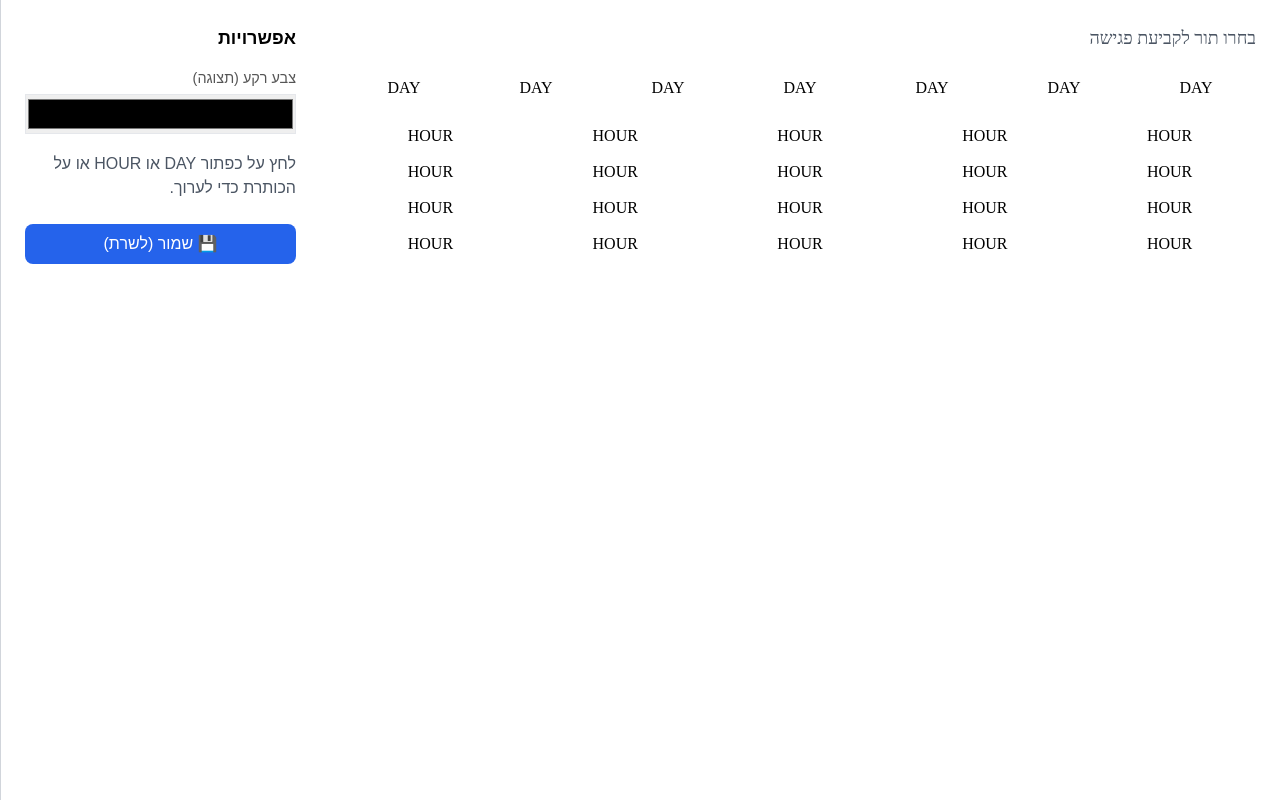
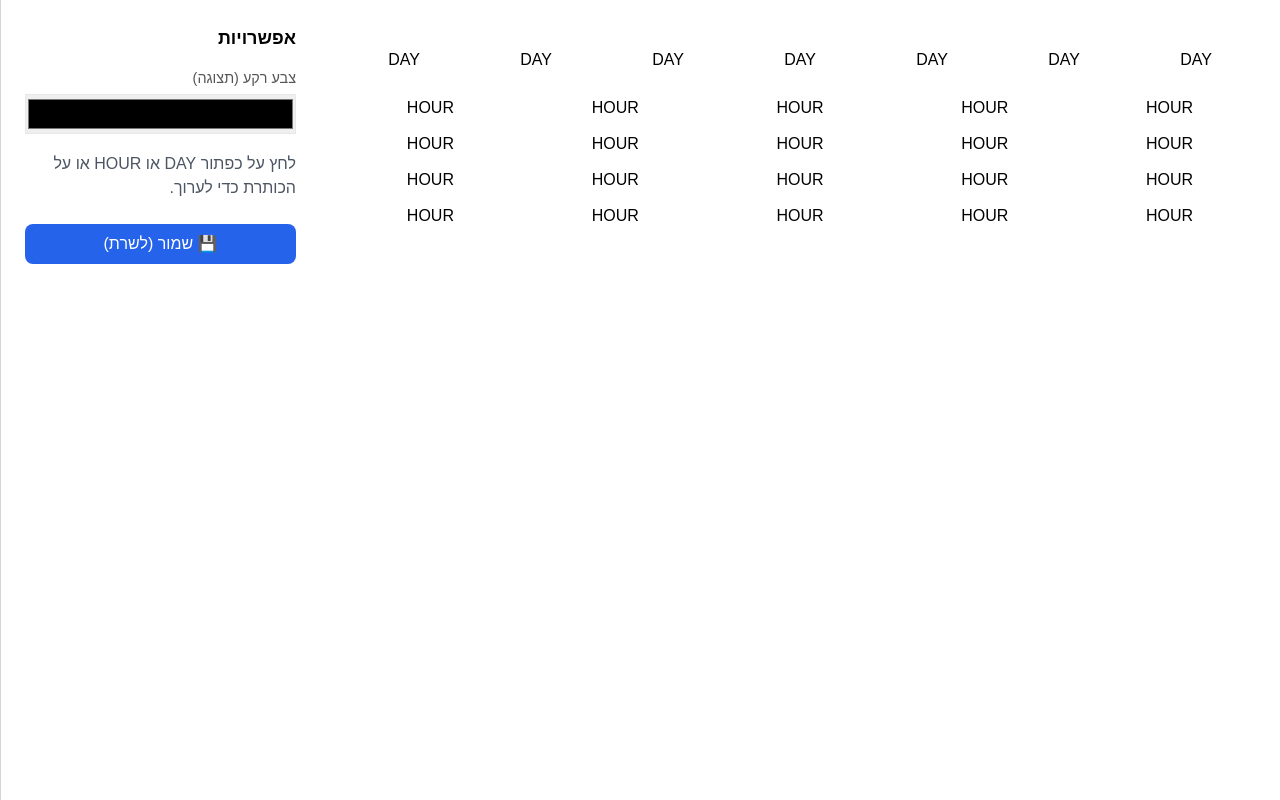
Before and after one commit to rhinops332/barber, a Flask app: template templates/admin_design.html in a window 1280 px wide. Run offline with Flask 3, Linux system fonts and the light colour scheme; the template is opened without the code that fills it, so the values that code supplies are empty; some libraries are stand-ins or nearby versions.

Commit message:
Update admin_design.html

```diff
--- a/templates/admin_design.html
+++ b/templates/admin_design.html
@@ -19,12 +19,10 @@
 </script>
 
 <div class="flex h-screen">
-
   <div class="w-3/4 p-6 overflow-auto">
-
     <div class="mb-6">
       <h1 id="mainTitle" class="text-2xl font-bold"></h1>
-      <h2 id="subTitle" class="text-lg text-gray-600"></h2>
+      <h2 id="subTitle" class="text-lg"></h2>
     </div>
 
     <div class="mb-6">
@@ -72,45 +70,49 @@ document.addEventListener('DOMContentLoaded', ()=> {
     return '#' + m.slice(0,3).map(x=>{const h=parseInt(x).toString(16); return h.length===1?'0'+h:h}).join('');
   }
 
-  document.body.style.backgroundColor = DS.body_background_color;
+  // צבע רקע מה-DB
+  if(DS.body_background_color) document.body.style.backgroundColor = DS.body_background_color;
 
+  // כותרת ראשית ומשנית
   const mainTitle = document.getElementById('mainTitle');
   const subTitle = document.getElementById('subTitle');
 
-  mainTitle.textContent = DS.business_name;
-  mainTitle.style.fontFamily = DS.heading_font_family;
-  mainTitle.style.fontSize = DS.heading_font_size;
-  mainTitle.style.color = DS.heading_color;
+  if(DS.heading_text) mainTitle.textContent = DS.heading_text;
+  if(DS.heading_font_family) mainTitle.style.fontFamily = DS.heading_font_family;
+  if(DS.heading_font_size) mainTitle.style.fontSize = DS.heading_font_size;
+  if(DS.heading_color) mainTitle.style.color = DS.heading_color;
 
-  subTitle.textContent = 'בחרו תור לקביעת פגישה';
-  subTitle.style.fontFamily = DS.subheading_font_family;
-  subTitle.style.fontSize = DS.subheading_font_size;
-  subTitle.style.color = DS.subheading_color;
+  if(DS.subheading_text) subTitle.textContent = DS.subheading_text;
+  if(DS.subheading_font_family) subTitle.style.fontFamily = DS.subheading_font_family;
+  if(DS.subheading_font_size) subTitle.style.fontSize = DS.subheading_font_size;
+  if(DS.subheading_color) subTitle.style.color = DS.subheading_color;
 
+  // כפתורי יום
   document.querySelectorAll('.day-btn').forEach(btn=>{
-    btn.style.backgroundColor = DS.day_button_color;
-    btn.style.color = DS.day_button_text_color;
-    btn.style.borderRadius = DS.day_button_shape;
-    btn.style.fontFamily = DS.day_button_font_family;
-    btn.style.fontSize = DS.day_button_text_size;
-    btn.style.paddingTop = DS.day_button_size;
-    btn.style.paddingBottom = DS.day_button_size;
+    if(DS.day_button_color) btn.style.backgroundColor = DS.day_button_color;
+    if(DS.day_button_text_color) btn.style.color = DS.day_button_text_color;
+    if(DS.day_button_shape) btn.style.borderRadius = DS.day_button_shape;
+    if(DS.day_button_font_family) btn.style.fontFamily = DS.day_button_font_family;
+    if(DS.day_button_text_size) btn.style.fontSize = DS.day_button_text_size;
+    if(DS.day_button_size) { btn.style.paddingTop = DS.day_button_size; btn.style.paddingBottom = DS.day_button_size; }
   });
 
+  // כפתורי שעה
   document.querySelectorAll('.slot-btn').forEach(btn=>{
-    btn.style.backgroundColor = DS.slot_button_color;
-    btn.style.color = DS.slot_button_text_color;
-    btn.style.borderRadius = DS.slot_button_shape;
-    btn.style.fontFamily = DS.slot_button_font_family;
-    btn.style.fontSize = DS.slot_button_text_size;
-    btn.style.paddingTop = DS.slot_button_size;
-    btn.style.paddingBottom = DS.slot_button_size;
+    if(DS.slot_button_color) btn.style.backgroundColor = DS.slot_button_color;
+    if(DS.slot_button_text_color) btn.style.color = DS.slot_button_text_color;
+    if(DS.slot_button_shape) btn.style.borderRadius = DS.slot_button_shape;
+    if(DS.slot_button_font_family) btn.style.fontFamily = DS.slot_button_font_family;
+    if(DS.slot_button_text_size) btn.style.fontSize = DS.slot_button_text_size;
+    if(DS.slot_button_size) { btn.style.paddingTop = DS.slot_button_size; btn.style.paddingBottom = DS.slot_button_size; }
   });
 
+  // עורך צבע רקע
   const pageBg = document.getElementById('pageBg');
   pageBg.value = rgbToHex(getComputedStyle(document.body).backgroundColor);
   pageBg.addEventListener('input', e=> document.body.style.backgroundColor = e.target.value);
 
+  // עריכת כותרות וכפתורים
   let currentType=null, currentTrigger=null;
   const editorArea = document.getElementById('editorArea');
 
@@ -224,12 +226,10 @@ document.addEventListener('DOMContentLoaded', ()=> {
   mainTitle.addEventListener('click', e=>renderEditor('title',e.currentTarget));
   subTitle.addEventListener('click', e=>renderEditor('subtitle',e.currentTarget));
 
+  // שמירה לשרת
   document.getElementById('saveBtn').addEventListener('click', async ()=>{
     const daySample=document.querySelector('.day-btn');
     const slotSample=document.querySelector('.slot-btn');
-
-    const dayComp=getComputedStyle(daySample);
-    const slotComp=getComputedStyle(slotSample);
 
     const payload = {
       body_background_color: getComputedStyle(document.body).backgroundColor,
```
